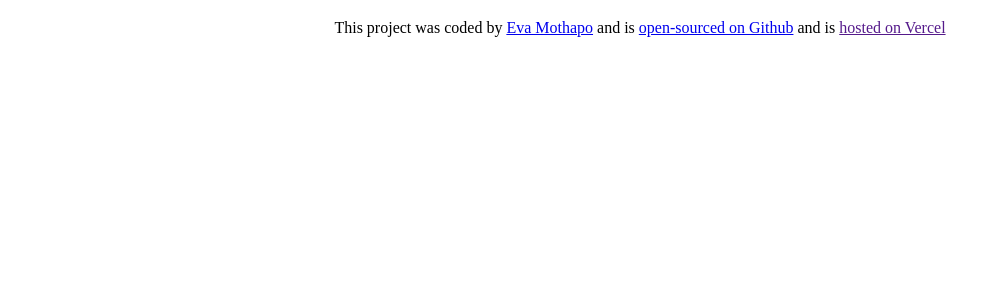
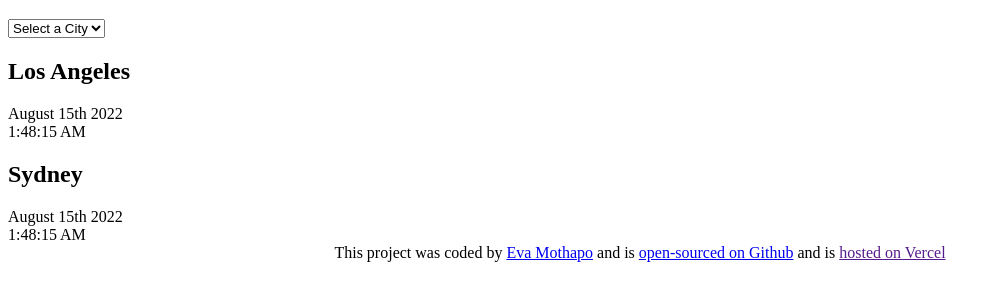
Before and after one commit to EvaMothapo/World-Clock, a plain HTML site: page index.html in a window 1280 px wide. Shown: the part 61-362 px from the top of the page, without its empty margins (0-1001 px from the left). Drawn offline with Linux system fonts and the light colour scheme.

Commit message:
Added the basic HTML

```diff
--- a/index.html
+++ b/index.html
@@ -9,12 +9,45 @@
 </head>
 
 <body>
-    <h1>
-        World Clock
-    </h1>
+    <div container>
+        <h1>
+            World Clock
+        </h1>
+        <select>
+            <option value="">Select a City</option>
+            <option value="">London</option>
+            <option value="">New York</option>
+            <option value="">Auckland</option>
+        </select>
+        <div class="city">
+            <h2>
+                Los Angeles
+            </h2>
+        </div>
+        <div class="date">
+            August 15th 2022
+        </div>
+        <div class="time">
+            1:48:15 AM
+        </div>
+
+        <div class="city">
+            <h2>
+                Sydney
+            </h2>
+            <div class="date">
+                August 15th 2022
+            </div>
+            <div class="time">
+                1:48:15 AM
+            </div>
+        </div>
+
+    </div>
     <footer>
         This project was coded by <a href="https://github.com/EvaMothapo" target="_blank">Eva Mothapo</a> and is <a
-            href="https://github.com/EvaMothapo/World-Clock" target="_blank">open-sourced on Github</a> and is <a href="">hosted on Vercel</a>
+            href="https://github.com/EvaMothapo/World-Clock" target="_blank">open-sourced on Github</a> and is <a
+            href="">hosted on Vercel</a>
     </footer>
     <script src="javascript/app.js"></script>
 </body>
```
